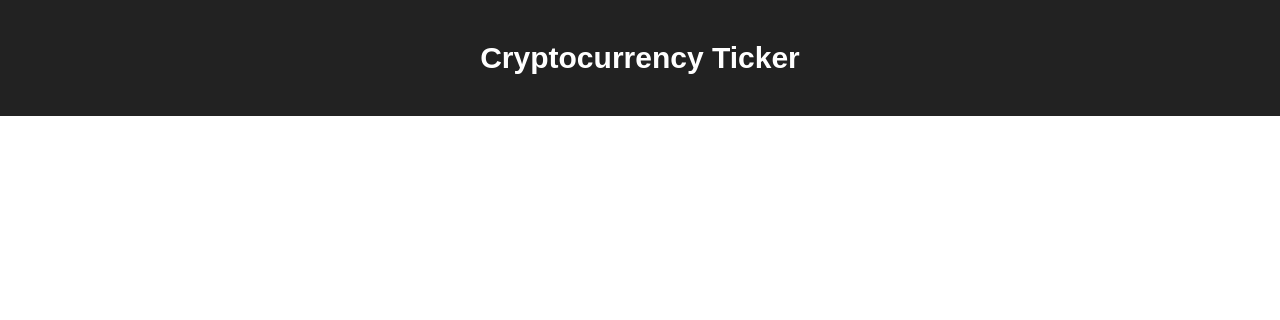
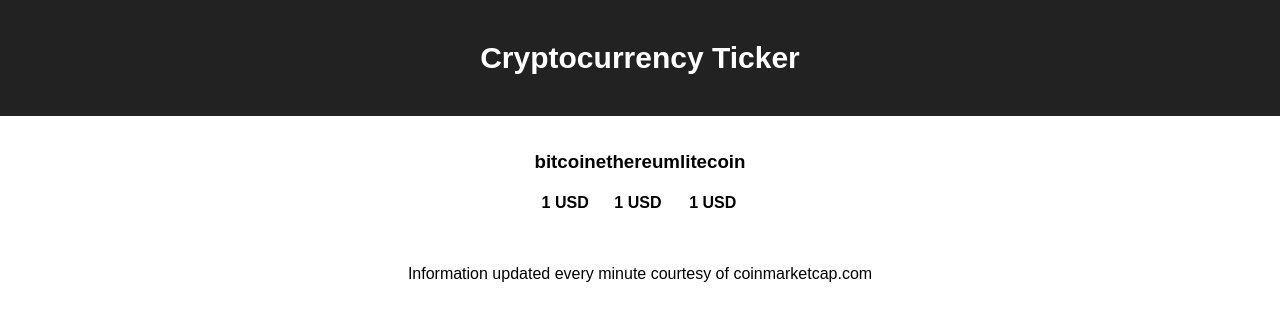
Before and after one commit to ajLapid718/cryptoTracker, a React (Create React App) app: page / in a window 1280 px wide. Shown: the top 320 px of the page. Built offline with nearby package versions, Linux system fonts and the light colour scheme.

Commit message:
Fix typos and render component in ReactDOM render

```diff
--- a/src/App.js
+++ b/src/App.js
@@ -1,5 +1,6 @@
 import React, { Component } from "react";
 import "./App.css";
+import Tickers from './components/Tickers';
 
 class App extends Component {
   render() {
@@ -8,6 +9,7 @@
         <div className="App-header">
           <h2>Cryptocurrency Ticker</h2>
         </div>
+        <Tickers />
       </div>
     );
   }
--- a/src/components/Tickers.js
+++ b/src/components/Tickers.js
@@ -1,8 +1,9 @@
 import React, { Component } from 'react';
-import '.Tickers.css';
+import './Tickers.css';
 
 class Tickers extends Component {
   constructor(props) {
+    super(props)
     this.state = {
       data: [
         {
```
